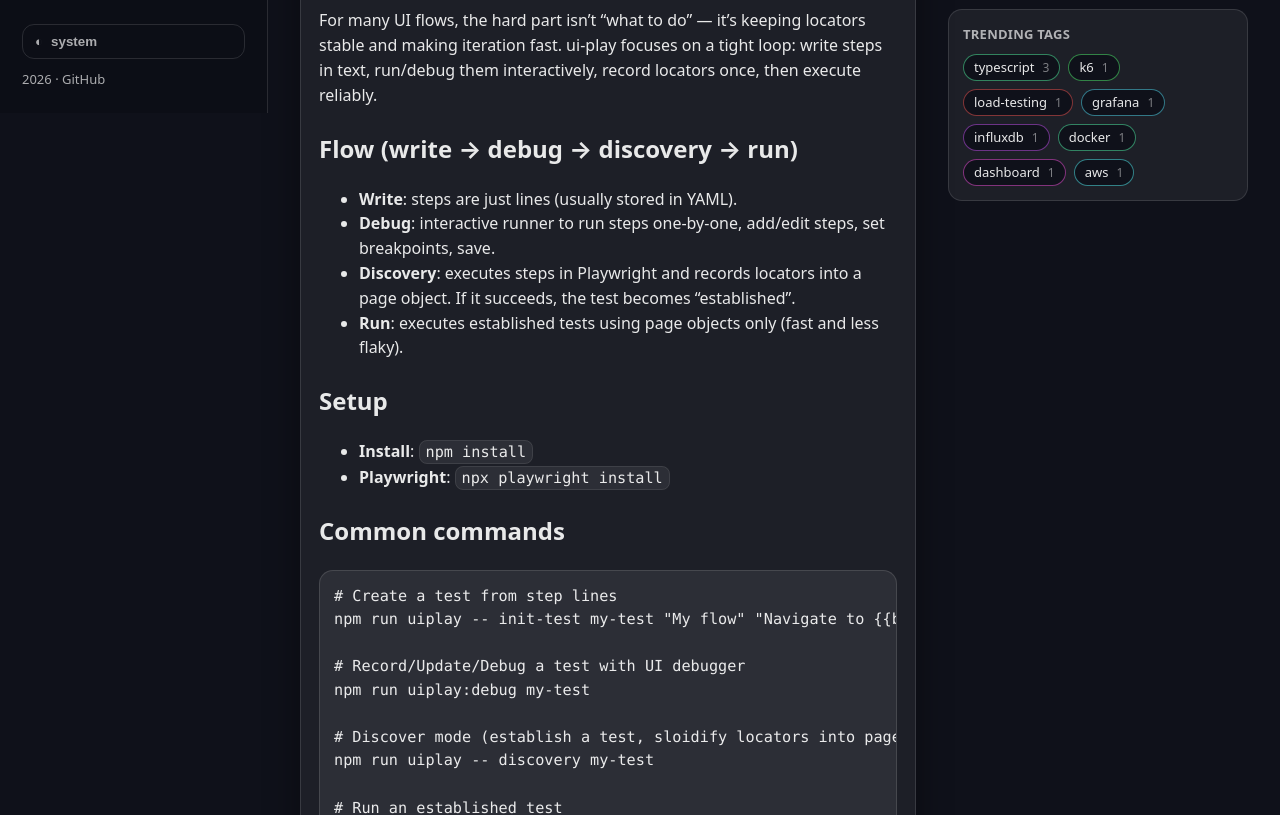
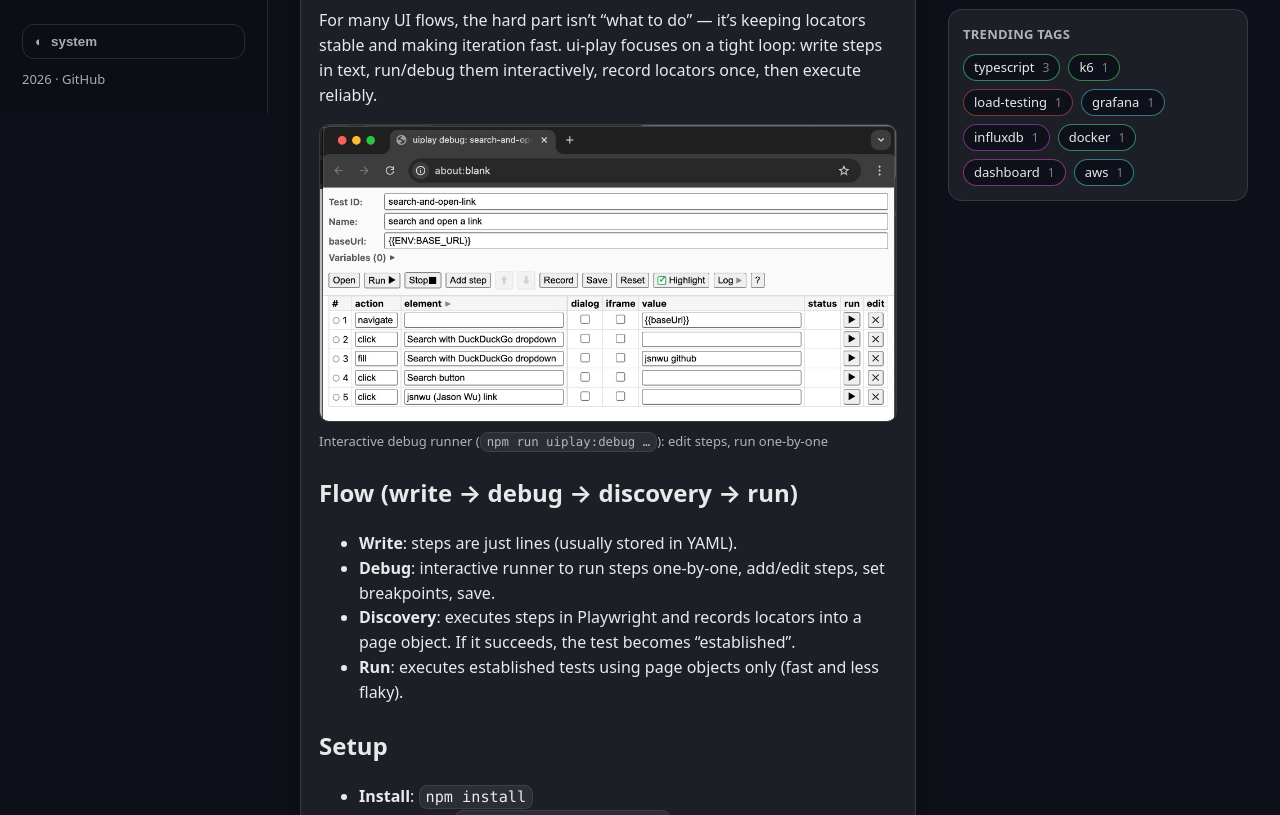
Before and after one commit to jsnwu/jsnwu.github.io, a plain HTML site: page posts/articles/text-driven-ui-play.html in a window 1280 px wide. Shown: the part 687-1502 px from the top of the page. Drawn offline with Linux system fonts and the light colour scheme.

Commit message:
update ui-play article

```diff
--- a/posts/articles/text-driven-ui-play.html
+++ b/posts/articles/text-driven-ui-play.html
@@ -66,6 +66,15 @@
               For many UI flows, the hard part isn’t “what to do” — it’s keeping locators stable and making iteration fast. ui-play focuses on a tight loop:
               write steps in text, run/debug them interactively, record locators once, then execute reliably.
             </p>
+            <figure class="article-figure">
+              <img
+                src="/assets/img/articles/text-driven-ui-play/uiplay-debuger.png"
+                alt="ui-play debug UI: Open, Run, Record, Save, and a table of steps"
+              />
+              <figcaption>
+                Interactive debug runner (<code>npm run uiplay:debug …</code>): edit steps, run one-by-one
+              </figcaption>
+            </figure>
 
             <h2>Flow (write → debug → discovery → run)</h2>
             <ul>
```
Also changed, not shown: assets/img/articles/text-driven-ui-play/uiplay-debuger.png (added).
